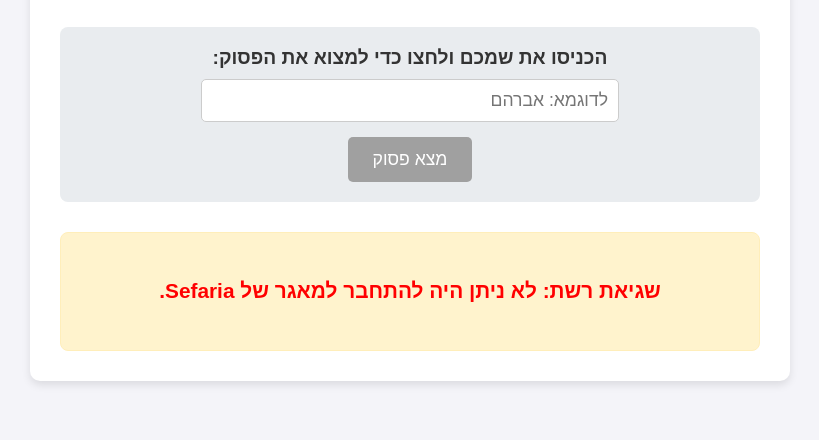
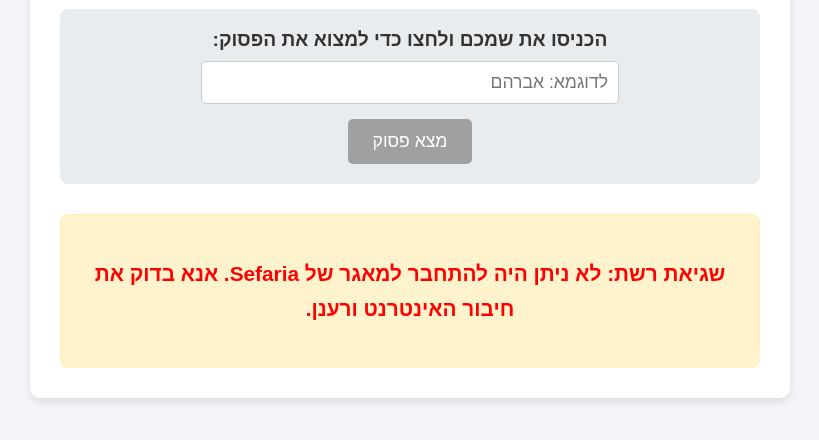
Before and after one commit to Batistuta91/BibleByName, a plain HTML site: page index.html in a window 1280 px wide. Shown: the part 312-752 px from the top of the page, without its empty margins (230-1049 px from the left). Drawn offline with Linux system fonts and the light colour scheme; no server answers.

Commit message:
index.html

```diff
--- a/index.html
+++ b/index.html
@@ -3,7 +3,7 @@
 <head>
     <meta charset="UTF-8">
     <meta name="viewport" content="width=device-width, initial-scale=1.0">
-    <title>מציאת פסוק לפי שם - מתוך מאגר Sefaria (גרסת ניפוי שגיאות)</title>
+    <title>מציאת פסוק לפי שם - מתוך מאגר Sefaria</title>
     <style>
         /* העיצוב נשאר זהה */
         body { font-family: 'Arial', sans-serif; background-color: #f4f4f9; color: #333; margin: 0; padding: 20px; display: flex; justify-content: center; align-items: center; min-height: 100vh; }
@@ -21,6 +21,7 @@
     </style>
 </head>
 <body>
+
     <div class="container">
         <h1>פסוק אישי מן התורה</h1>
         <div class="explanation">
@@ -43,43 +44,50 @@
         const statusP = document.getElementById('status');
         searchButton.disabled = true;
 
-        const hebrewBookNames = {
-            'Genesis': 'בראשית', 'Exodus': 'שמות', 'Leviticus': 'ויקרא',
-            'Numbers': 'במדבר', 'Deuteronomy': 'דברים'
+        // הגדרת מבנה התורה: כמה פרקים יש בכל ספר
+        const torahStructure = {
+            'Genesis': { name: 'בראשית', chapters: 50 },
+            'Exodus': { name: 'שמות', chapters: 40 },
+            'Leviticus': { name: 'ויקרא', chapters: 27 },
+            'Numbers': { name: 'במדבר', chapters: 36 },
+            'Deuteronomy': { name: 'דברים', chapters: 34 }
         };
 
         async function loadAllTorahBooks() {
-            const books = ['Genesis', 'Exodus', 'Leviticus', 'Numbers', 'Deuteronomy'];
+            let chapterRequests = [];
+            // יצירת רשימה של כל הפרקים בתורה
+            for (const book in torahStructure) {
+                for (let i = 1; i <= torahStructure[book].chapters; i++) {
+                    // יצירת בקשת API לכל פרק בנפרד, למשל "Genesis.1", "Genesis.2" וכו'
+                    chapterRequests.push(fetch(`https://www.sefaria.org/api/texts/${book}.${i}`));
+                }
+            }
+
+            statusP.textContent = `טוען ${chapterRequests.length} פרקים מהרשת...`;
+
             try {
-                const promises = books.map(book =>
-                    fetch(`https://www.sefaria.org/api/texts/${book}`)
-                        .then(response => response.json())
-                );
-                const allBookData = await Promise.all(promises);
+                const responses = await Promise.all(chapterRequests);
+                const chapterDataPromises = responses.map(res => res.json());
+                const allChapterData = await Promise.all(chapterDataPromises);
 
-                // ===== הדפסת ריגול 1: בוא נראה מה קיבלנו מה-API =====
-                console.log("Data received from Sefaria API:", allBookData);
+                statusP.textContent = 'מעבד את הנתונים...';
 
-                allBookData.forEach(bookData => {
+                // לולאה על המידע של כל פרק שקיבלנו
+                allChapterData.forEach(chapterInfo => {
+                    // המידע על שם הספר והפרק, למשל "בראשית א"
+                    const hebrewReference = chapterInfo.heRef;
+                    // המערך 'he' מכיל את הפסוקים של אותו פרק
+                    const versesInChapter = chapterInfo.he;
 
-                    // ===== הדפסת ריגול 2: בוא נראה את המידע של הספר הנוכחי =====
-                    console.log("Processing book:", bookData.book);
-
-                    const hebrewBook = bookData.heRef;
-                    bookData.he.forEach((chapter, chapterIndex) => {
-
-                        // ===== הדפסת ריגול 3: בוא נראה מה יש במשתנה 'chapter' ונבדוק אם הוא מערך =====
-                        console.log(`Is chapter ${chapterIndex + 1} an array?`, Array.isArray(chapter), "Content:", chapter);
-
-                        if (Array.isArray(chapter)) {
-                            chapter.forEach((verseText, verseIndex) => {
-                                allVerses.push({
-                                    text: verseText,
-                                    reference: `${hebrewBook} ${String.fromCharCode(1488 + chapterIndex)}׳, ${String.fromCharCode(1488 + verseIndex)}׳`
-                                });
+                    if (Array.isArray(versesInChapter)) {
+                        versesInChapter.forEach((verseText, verseIndex) => {
+                            allVerses.push({
+                                text: verseText,
+                                // יצירת מראה מקום, למשל "בראשית א, א"
+                                reference: `${hebrewReference}, ${String.fromCharCode(1488 + verseIndex)}׳`
                             });
-                        }
-                    });
+                        });
+                    }
                 });
 
                 statusP.textContent = `המאגר נטען (${allVerses.length.toLocaleString()} פסוקים). ניתן לחפש.`;
@@ -87,16 +95,12 @@
 
             } catch (error) {
                 console.error('Sefaria API Error:', error);
-                statusP.textContent = 'שגיאת רשת: לא ניתן היה להתחבר למאגר של Sefaria.';
+                statusP.textContent = 'שגיאת רשת: לא ניתן היה להתחבר למאגר של Sefaria. אנא בדוק את חיבור האינטרנט ורענן.';
                 statusP.style.color = 'red';
             }
         }
 
-        // פונקציית החיפוש נשארת זהה
-        function findVerse() { /* ... קוד החיפוש נשאר ללא שינוי ... */ }
-        document.addEventListener('DOMContentLoaded', loadAllTorahBooks);
-
-        // הדבקת פונקציית החיפוש המקורית במלואה
+        // פונקציית החיפוש נשארת זהה לחלוטין
         function findVerse() {
             const nameInput = document.getElementById('nameInput').value.trim();
             const resultDiv = document.getElementById('result');
@@ -139,6 +143,8 @@
                 resultDiv.innerHTML = `<p>לא נמצא פסוק מתאים לשם '${nameInput}' בחמשת חומשי תורה.</p>`;
             }
         }
+
+        document.addEventListener('DOMContentLoaded', loadAllTorahBooks);
     </script>
 </body>
 </html>
```
